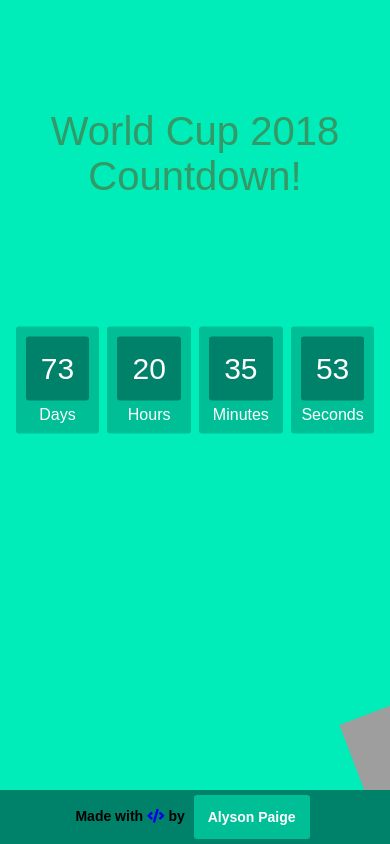
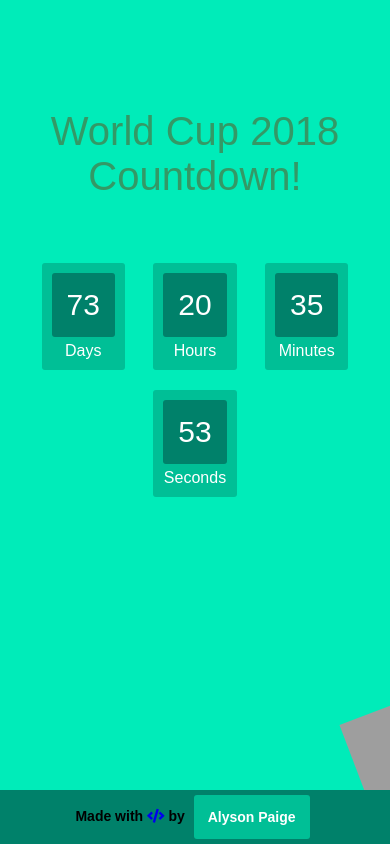
Before and after one commit to alysonpaige/challenges, a plain HTML site: page js/countdown-timer/index.html in a window 390 px wide. Drawn offline with Linux system fonts and the light colour scheme; grey boxes are pictures that could not be loaded.

Commit message:
added time class and @media

```diff
--- a/js/countdown-timer/index.html
+++ b/js/countdown-timer/index.html
@@ -15,19 +15,19 @@
   </div>
   <div class="countdowndiv center__div">
     <div id="clockdiv">
-      <div class="hover__div">
+      <div class="hover__div time">
         <span class="days"></span>
         <div class="smalltext">Days</div>
       </div>
-      <div class="hover__div">
+      <div class="hover__div time">
         <span class="hours"></span>
         <div class="smalltext">Hours</div>
       </div>
-      <div class="hover__div">
+      <div class="hover__div time">
         <span class="minutes"></span>
         <div class="smalltext">Minutes</div>
       </div>
-      <div class="hover__div">
+      <div class="hover__div time">
         <span class="seconds"></span>
         <div class="smalltext">Seconds</div>
       </div>
--- a/js/countdown-timer/style.css
+++ b/js/countdown-timer/style.css
@@ -83,6 +83,11 @@ body {
   /* text-transform: uppercase; */
 }
 
+/* .time {
+  padding: 15px;
+  margin: 0 auto;
+} */
+
 .footer {
   font-family: sans-serif;
   color: #000;
@@ -154,6 +159,11 @@ button:hover, button:active {
     margin: 20px auto;
     white-space: normal;
   }
+  .time {
+    display: block;
+    margin: 10px;
+    /* white-space: normal; */
+  }
 }
 
 #ballContainer {
```
